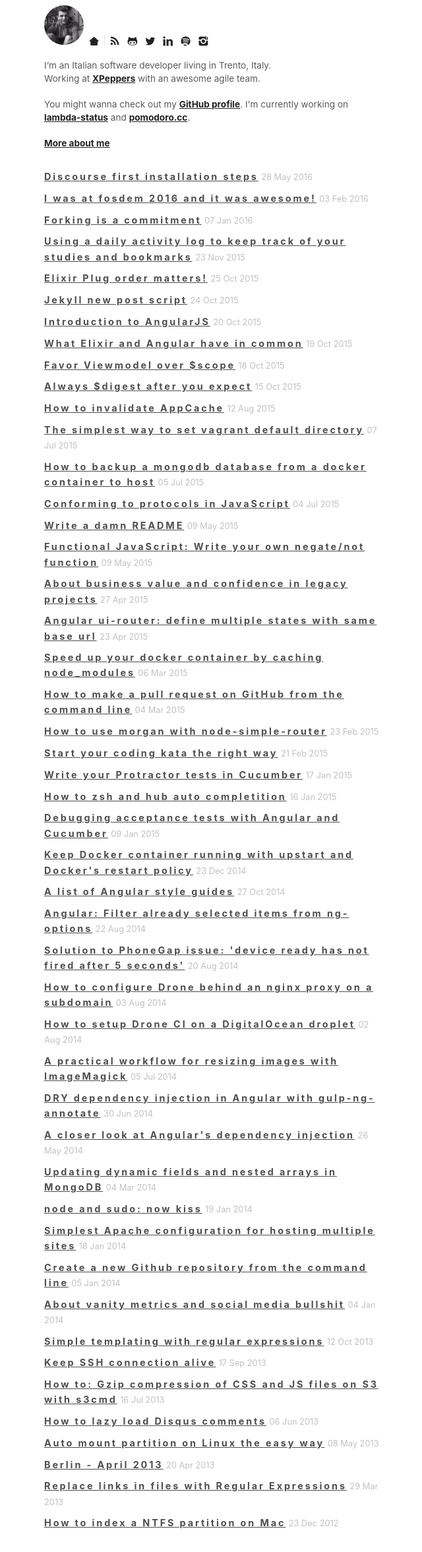
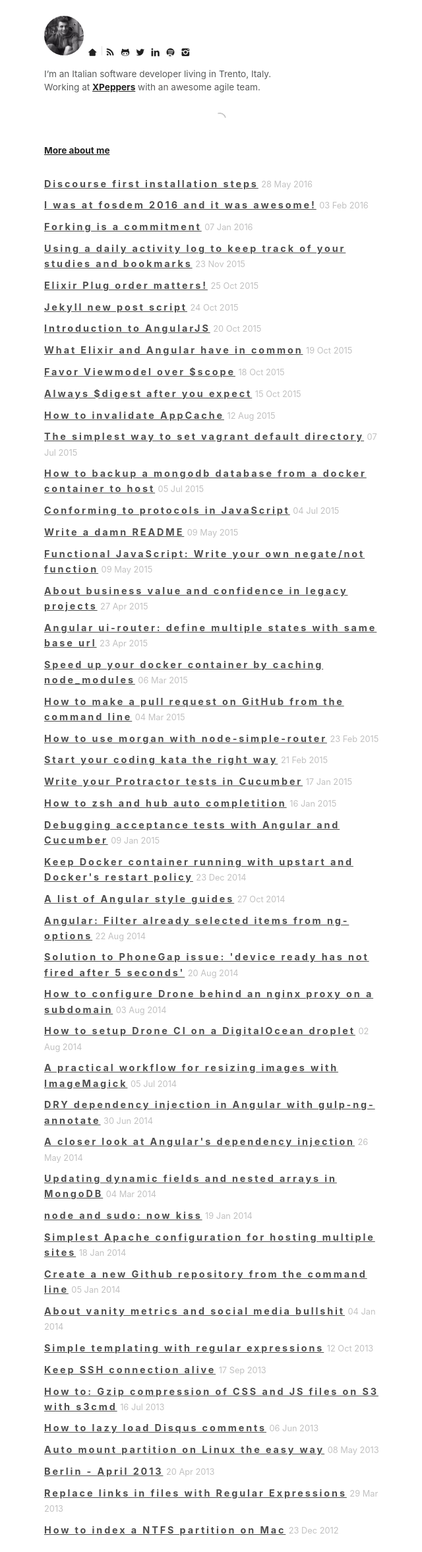
Before and after one commit to christian-fei/christian-fei.github.io-pandoc, a Jekyll site: the page built from index.html, in a window 1280 px wide. Shown: the whole page at 66% size, without its empty margins (317-957 px from the left). Built offline with Jekyll 4.4.1, drawn with Linux system fonts in a browser that asks for light colours; a style sheet for code colours, icons or effects is not loaded.

Commit message:
add currently working on with github api

```diff
--- a/_layouts/default.html
+++ b/_layouts/default.html
@@ -50,12 +50,13 @@
           I’m an Italian software developer living in Trento, Italy.
           <br/>
           Working at <a target="_blank" href="http://www.xpeppers.com/">XPeppers</a> with an awesome agile team.
-          <br/>
-          <br/>
-          You might wanna check out my <a href="https://github.com/christian-fei">GitHub profile</a>.
-          I'm currently working on <a href="https://github.com/christian-fei/lambda-status">lambda-status</a> and <a href="http://pomodoro.cc">pomodoro.cc</a>.
-          <br/>
-          <br/>
+        </p>
+        <p>
+          <div id="currently-working-on">
+            <span class="loader"></span>
+          </div>
+        </p>
+        <p>
           <a href="/about">More about me</a>
         </p>
       </header>
@@ -81,7 +102,6 @@
 
       ga('create', 'UA-57238829-1', 'auto');
       ga('send', 'pageview');
-
     </script>
   </body>
 </html>
--- a/assets/css/main.css
+++ b/assets/css/main.css
@@ -3,7 +3,7 @@
   border-radius: 50%;
 }
 
-.intro {
+header {
   font-size: 0.85rem;
   margin-top: 1rem;
 }
@@ -136,3 +136,44 @@
 .title {
   text-transform: none !important;
 }
+
+#currently-working-on {
+  position: relative;
+  display: block;
+  height: 3em;
+}
+
+.loader {
+  position: absolute;
+  left: 50%;
+  top: 50%;
+  margin: -10px 0 -10px 0;
+  border-bottom: 1px solid rgba(0, 0, 0, 0);
+  border-left: 1px solid rgba(0, 0, 0, 0);
+  border-right: 1px solid rgba(0, 0, 0, 0);
+  border-top: 1px solid rgba(0, 0, 0, .4);
+  border-radius: 100%;
+  height: 20px;
+  width: 20px;
+  -webkit-animation: rot .75s infinite ;
+  -moz-animation: rot .75s infinite ;
+  animation: rot .75s infinite ;
+}
+
+@keyframes rot {
+  10% {transform: rotate(10deg);}
+  30% {transform: rotate(30deg);}
+  60% {transform: rotate(70deg);}
+  70% {transform: rotate(100deg);}
+  90% {transform: rotate(200deg);}
+  100% {transform: rotate(359deg);}
+}
+
+@-webkit-keyframes rot {
+  10% {transform: rotate(10deg);}
+  30% {transform: rotate(30deg);}
+  60% {transform: rotate(70deg);}
+  70% {transform: rotate(100deg);}
+  90% {transform: rotate(200deg);}
+  100% {-webkit-transform: rotate(359deg);}
+}
```
Also changed, not shown: other parts of _layouts/default.html (+20 -0 lines).
